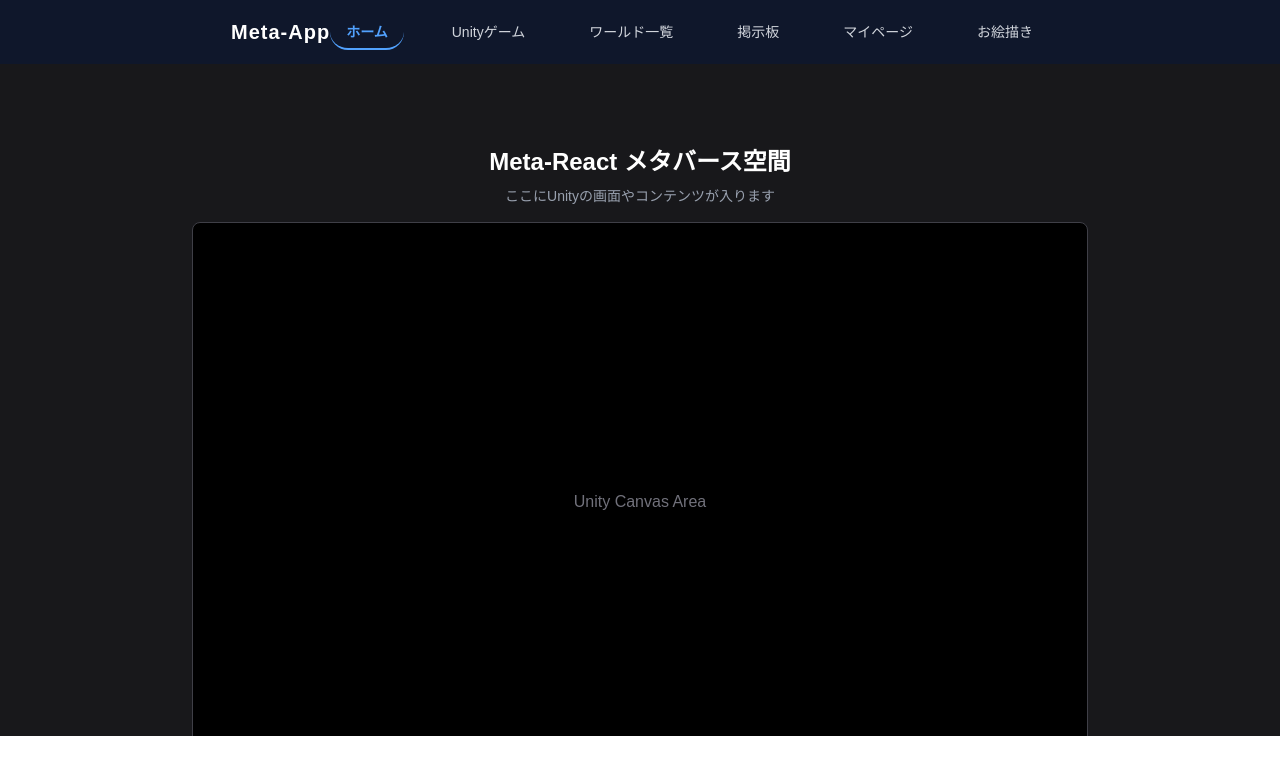
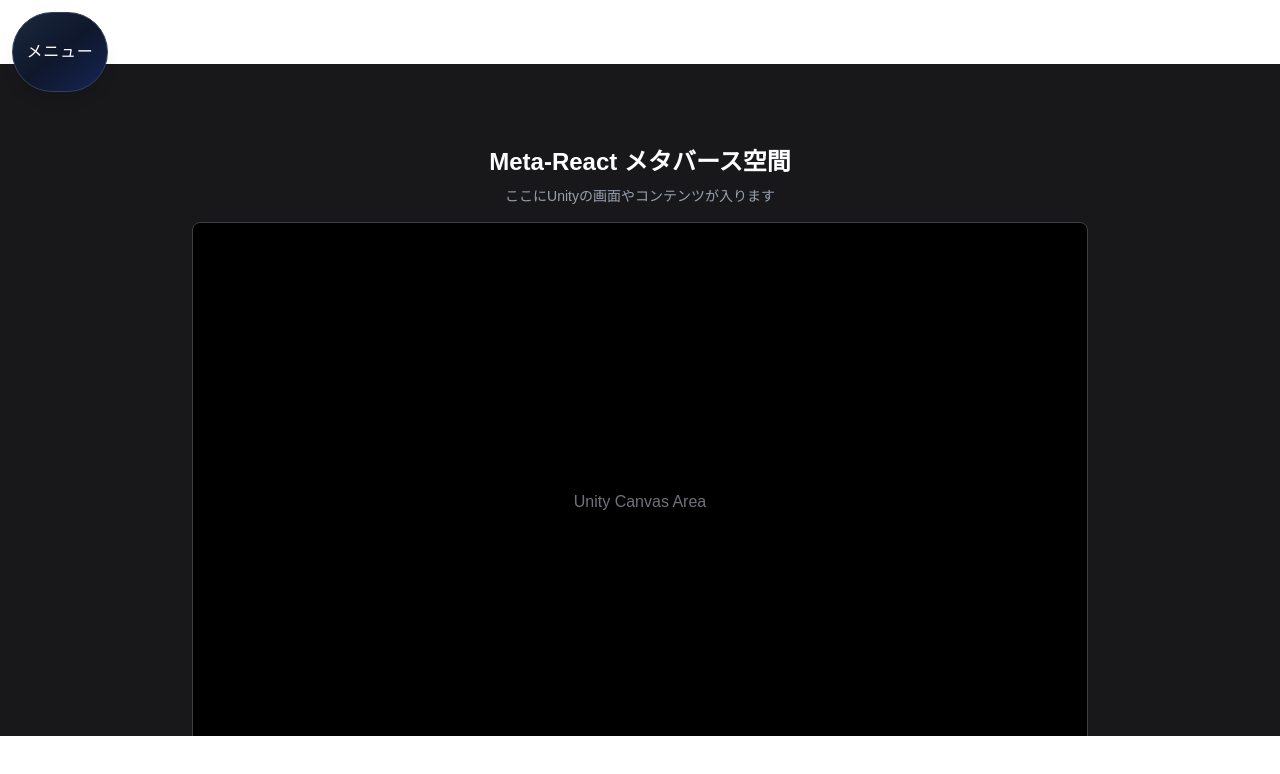
Before and after one commit to Meta-React/meta-React, a Next.js app: page / in a window 1280 px wide. Shown: the top 774 px of the page. Built offline with nearby package versions, Linux system fonts and the light colour scheme.

Commit message:
メニュー画面に関する変更

```diff
--- a/src/components/Navar.tsx
+++ b/src/components/Navar.tsx
@@ -1,7 +1,7 @@
 
 'use client';
 
-import { useState } from 'react';
+import { useEffect, useState } from 'react';
 import Link from 'next/link';
 import { usePathname } from 'next/navigation';
 
@@ -15,62 +15,79 @@ const navItems = [
     { name: 'お絵描き', href: '/draw' },
 ];
 
+// 見た目の設定
+const navStyles = {
+    button:
+        //ボタンサイズや位置、色などのスタイルを設定
+        'fixed top-3 left-3 z-50 w-24 h-20 rounded-full bg-gradient-to-br from-slate-800 via-slate-900 to-blue-950 text-white text-base tracking-wider flex items-center justify-center shadow-lg border border-slate-700 hover:bg-slate-800 active:scale-95 transition-colors cursor-pointer',
+    panel:
+        //メニューのパネルのスタイルを設定
+        'fixed top-3 left-3 z-50 w-52 max-h-[calc(100vh-1.5rem)] overflow-y-auto rounded-[2rem] bg-gradient-to-b from-slate-900 via-slate-900 to-blue-950 text-white border border-slate-700 px-4 pt-5 pb-5 shadow-2xl flex flex-col space-y-2',
+    linkBase:
+        //リンクの基本スタイルを設定
+        'block py-2 px-3 rounded-full text-sm transition-colors',
+    linkActive:
+        //リンクがアクティブなときのスタイルを設定
+        'text-blue-400 font-semibold rounded-b-full bg-gradient-to-b from-transparent via-blue-500/10 to-blue-400/35 border-b-2 border-blue-400 shadow-[0_4px_12px_rgba(56,189,248,0.45)]',
+    linkInactive:
+        //リンクが非アクティブなときのスタイルを設定
+        'text-gray-300 hover:text-white',
+} as const;
+
 export default function Navbar() {
     const [isOpen, setIsOpen] = useState(false);
     const pathname = usePathname(); // 現在のURLパスを取得
 
+
+    // Escキーでメニューを閉じられるようにする
+    useEffect(() => {
+        const handleKeyDown = (e: KeyboardEvent) => {
+            if (e.key === 'Escape') {
+                setIsOpen(false);
+            }
+        };
+        window.addEventListener('keydown', handleKeyDown);
+        return () => window.removeEventListener('keydown', handleKeyDown);
+    }, []);
+
+
+    // メニューの詳細設定
     return (
-        <header className="fixed top-0 left-0 w-full h-16 bg-slate-900 text-white z-50 flex items-center px-4">
-            <div className="max-w-6xl mx-auto px-4 h-16 flex items-center justify-between">
-                {/* ロゴ */}
-                <Link href="/" className="text-xl font-bold tracking-wider">
-                    Meta-App
-                </Link>
+        <>
+            {/* 左上の丸ボタン（PC・スマホ共通） */}
+            <button
+                type="button"
+                onClick={() => setIsOpen((prev) => !prev)}
+                aria-expanded={isOpen}
+                aria-label="メニューを開閉"
+                className={navStyles.button}
+            >
+                {isOpen ? '閉じる' : 'メニュー'}
+            </button>
 
-                {/* PC用横並びメニュー */}
-                <nav className="hidden md:flex space-x-8">
+            {/* メニューが開いているときの背景クリック領域（外側を押したら閉じる） */}
+            {isOpen && (
+                <div
+                    onClick={() => setIsOpen(false)}
+                    className="fixed inset-0 z-40 bg-black/20"
+                    aria-hidden="true"
+                />
+            )}
+
+            {/* 開いたときの赤い縦長角丸メニュー（PC・スマホ共通） */}
+            {isOpen && (
+                <nav
+                    aria-label="メインメニュー"
+                    className={navStyles.panel}
+                >
                     {navItems.map((item) => {
                         const isActive = pathname === item.href;
                         return (
                             <Link
                                 key={item.href}
                                 href={item.href}
-                                className={
-                                    `px-4 py-2 rounded-full text-sm
-                                    transition-colors ${isActive
-                                        ? 'text-blue-400 font-semibold border-b-2 border-blue-400 pb-1'
-                                        : 'text-gray-300 hover:text-white'
-                                    }`}
-                            >
-                                {item.name}
-                            </Link>
-                        );
-                    })}
-                </nav>
-
-                {/* スマホ用ハンバーガーボタン */}
-                <button
-                    onClick={() => setIsOpen(!isOpen)}
-                    className="md:hidden p-2 rounded hover:bg-slate-800 focus:outline-none"
-                    aria-label="メニューを開閉"
-                >
-                    {isOpen ? '✕' : '☰'}
-                </button>
-            </div>
-
-            {/* スマホ用ドロップダウンメニュー */}
-            {isOpen && (
-                <nav className="md:hidden bg-slate-800 px-4 pt-2 pb-4 space-y-2">
-                    {navItems.map((item) => {
-                        const isActive = pathname === item.href;
-                        return (
-                            <Link
-                                key={item.href}
-                                href={item.href}
-                                onClick={() => setIsOpen(false)} // クリックしたらメニューを閉じる
-                                className={`block py-2 px-3 rounded ${isActive
-                                    ? 'bg-blue-600 text-white font-semibold'
-                                    : 'text-gray-300 hover:bg-slate-700'
+                                onClick={() => setIsOpen(false)}
+                                className={`${navStyles.linkBase} ${isActive ? navStyles.linkActive : navStyles.linkInactive
                                     }`}
                             >
                                 {item.name}
@@ -79,6 +96,6 @@ export default function Navbar() {
                     })}
                 </nav>
             )}
-        </header>
+        </>
     );
 }
```
